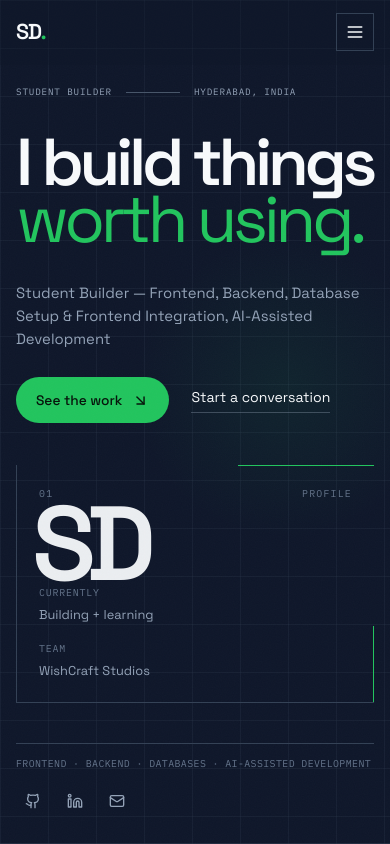
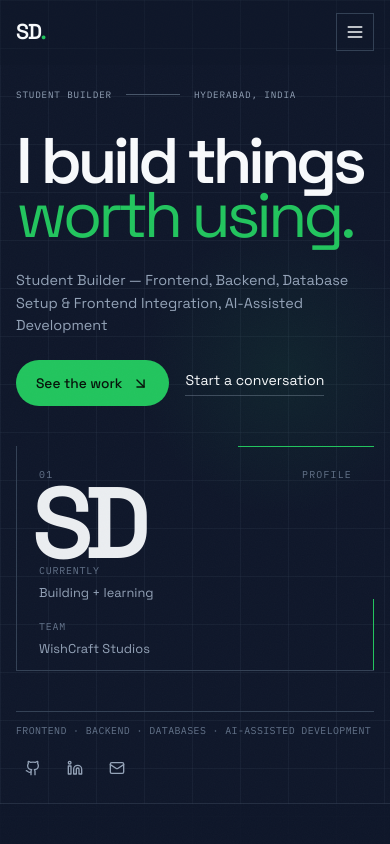
Before and after one commit to Penguin-boss/Sankeerth-Portfolio, a Next.js app: page / in a window 390 px wide. Shown: the top 844 px of the page. Built offline with nearby package versions, Linux system fonts and the light colour scheme.

Commit message:
Update globals.css

```diff
--- a/src/app/globals.css
+++ b/src/app/globals.css
@@ -2707,3 +2707,381 @@ main {
    Do NOT use this on the whole page.
    Only the Hero boundary gets this treatment.
 */
+/* ============================================================
+   FINAL HERO HEIGHT FIX
+   IMPORTANT:
+   This replaces the previous 100svh hero behavior.
+   ============================================================ */
+
+html,
+body {
+  margin: 0 !important;
+  padding: 0 !important;
+}
+
+main {
+  margin: 0 !important;
+  padding: 0 !important;
+}
+
+/* ============================================================
+   HERO — NATURAL HEIGHT
+   ============================================================ */
+
+.hero-section {
+  position: relative;
+
+  width: 100%;
+
+  /*
+    DO NOT use 100svh here.
+    The old full-screen hero was creating the
+    large dead area before About.
+  */
+  min-height: 0 !important;
+  height: auto !important;
+
+  margin: 0 !important;
+  padding: 0 !important;
+
+  display: block;
+
+  overflow: hidden;
+
+  z-index: 2;
+
+  border-bottom: 1px solid rgba(51, 65, 85, 0.55);
+}
+
+.hero-section__inner {
+  position: relative;
+
+  width: min(
+    calc(100% - 48px),
+    var(--container-width)
+  );
+
+  height: auto !important;
+  min-height: 0 !important;
+
+  margin: 0 auto !important;
+
+  display: flex;
+  flex-direction: column;
+  justify-content: flex-start;
+
+  /*
+    Only enough space for the navigation
+    and hero composition.
+  */
+  padding-top: 118px !important;
+  padding-bottom: 26px !important;
+}
+
+/* ============================================================
+   HERO TOP
+   ============================================================ */
+
+.hero-section__eyebrow {
+  margin-top: 0 !important;
+  margin-bottom: clamp(2rem, 4vw, 3.5rem) !important;
+}
+
+/* ============================================================
+   HERO CONTENT
+   ============================================================ */
+
+.hero-section__grid {
+  display: grid;
+
+  grid-template-columns:
+    minmax(0, 1.25fr)
+    minmax(250px, 0.55fr);
+
+  gap: clamp(3rem, 7vw, 7rem);
+
+  align-items: center;
+
+  margin: 0 !important;
+}
+
+/* ============================================================
+   HERO TITLE
+   ============================================================ */
+
+.hero-section__title {
+  margin: 0 !important;
+
+  font-size: clamp(
+    4.5rem,
+    9.5vw,
+    9.5rem
+  );
+
+  line-height: 0.82;
+}
+
+/* ============================================================
+   HERO DESCRIPTION
+   ============================================================ */
+
+.hero-section__lede {
+  margin-top: clamp(
+    2rem,
+    3vw,
+    3rem
+  ) !important;
+
+  margin-bottom: 0 !important;
+}
+
+/* ============================================================
+   HERO BUTTONS
+   ============================================================ */
+
+.hero-section__actions {
+  margin-top: clamp(
+    1.5rem,
+    2.5vw,
+    2.2rem
+  ) !important;
+
+  margin-bottom: 0 !important;
+}
+
+/* ============================================================
+   RIGHT PROFILE
+   ============================================================ */
+
+.hero-artifact {
+  min-height: clamp(
+    320px,
+    35vw,
+    460px
+  ) !important;
+
+  height: auto !important;
+
+  transform: none !important;
+
+  margin: 0 !important;
+}
+
+/* ============================================================
+   HERO FOOTER
+   ============================================================ */
+
+.hero-section__footer {
+  /*
+    Previously this used margin-top:auto,
+    which only makes sense inside a 100vh hero.
+
+    Now it sits naturally after the content.
+  */
+  margin-top: clamp(
+    3.5rem,
+    6vw,
+    6rem
+  ) !important;
+
+  margin-bottom: 0 !important;
+
+  padding-top: 15px !important;
+}
+
+/* ============================================================
+   ABOUT — IMMEDIATELY AFTER HERO
+   ============================================================ */
+
+.hero-section + .section {
+  margin-top: 0 !important;
+
+  /*
+    Small editorial transition,
+    not another screen of empty space.
+  */
+  padding-top: clamp(
+    3rem,
+    6vw,
+    5rem
+  ) !important;
+}
+
+.hero-section + section#about,
+.hero-section + #about {
+  margin-top: 0 !important;
+
+  padding-top: clamp(
+    3rem,
+    6vw,
+    5rem
+  ) !important;
+}
+
+/* ============================================================
+   IF ABOUT IS INSIDE A WRAPPER
+   ============================================================ */
+
+.hero-section + div {
+  margin-top: 0 !important;
+  padding-top: 0 !important;
+}
+
+.hero-section + div > section {
+  margin-top: 0 !important;
+}
+
+.hero-section + div > #about,
+.hero-section + div > section#about {
+  margin-top: 0 !important;
+
+  padding-top: clamp(
+    3rem,
+    6vw,
+    5rem
+  ) !important;
+}
+
+/* ============================================================
+   MOBILE — MAIN FIX
+   ============================================================ */
+
+@media (max-width: 760px) {
+
+  .hero-section {
+    min-height: 0 !important;
+    height: auto !important;
+
+    margin: 0 !important;
+    padding: 0 !important;
+  }
+
+  .hero-section__inner {
+    width: calc(100% - 32px);
+
+    height: auto !important;
+    min-height: 0 !important;
+
+    padding-top: 88px !important;
+    padding-bottom: 18px !important;
+
+    justify-content: flex-start !important;
+  }
+
+  .hero-section__eyebrow {
+    margin-bottom: 2rem !important;
+  }
+
+  .hero-section__grid {
+    grid-template-columns: 1fr;
+
+    gap: 2.5rem;
+
+    align-items: start;
+  }
+
+  .hero-section__title {
+    font-size: clamp(
+      3.7rem,
+      16.5vw,
+      6.5rem
+    );
+
+    line-height: 0.84;
+  }
+
+  .hero-section__lede {
+    max-width: 100%;
+
+    margin-top: 1.7rem !important;
+
+    font-size: 0.9rem;
+
+    line-height: 1.55;
+  }
+
+  .hero-section__actions {
+    margin-top: 1.5rem !important;
+
+    gap: 16px;
+  }
+
+  .hero-artifact {
+    min-height: 225px !important;
+
+    height: 225px !important;
+
+    margin-top: 0 !important;
+  }
+
+  .hero-artifact__name {
+    font-size: clamp(
+      6rem,
+      26vw,
+      9rem
+    );
+  }
+
+  .hero-section__footer {
+    margin-top: 2.5rem !important;
+
+    padding-top: 12px !important;
+
+    align-items: flex-start;
+
+    flex-direction: column;
+
+    gap: 12px;
+  }
+
+  /*
+    About now follows the actual Hero content.
+    No viewport-sized gap.
+  */
+
+  .hero-section + .section,
+  .hero-section + section#about,
+  .hero-section + #about,
+  .hero-section + div > #about,
+  .hero-section + div > section#about {
+    margin-top: 0 !important;
+
+    padding-top: 2.5rem !important;
+  }
+
+  #about .section-heading {
+    margin-top: 0 !important;
+  }
+}
+
+/* ============================================================
+   REMOVE OLD FULLSCREEN HERO OVERRIDES
+   ============================================================ */
+
+.hero-section {
+  scroll-margin-top: 0 !important;
+}
+
+/*
+   These are intentionally overridden here in case an
+   earlier CSS rule still exists.
+*/
+
+.hero-section,
+.hero-section__inner,
+.hero-artifact {
+  box-sizing: border-box;
+}
+
+/* ============================================================
+   SAFETY — NO ARTIFICIAL GAP
+   ============================================================ */
+
+.hero-section + * {
+  margin-top: 0 !important;
+}
+
+/*
+   Only the Hero boundary is affected.
+   Other sections retain their normal editorial spacing.
+*/
```
